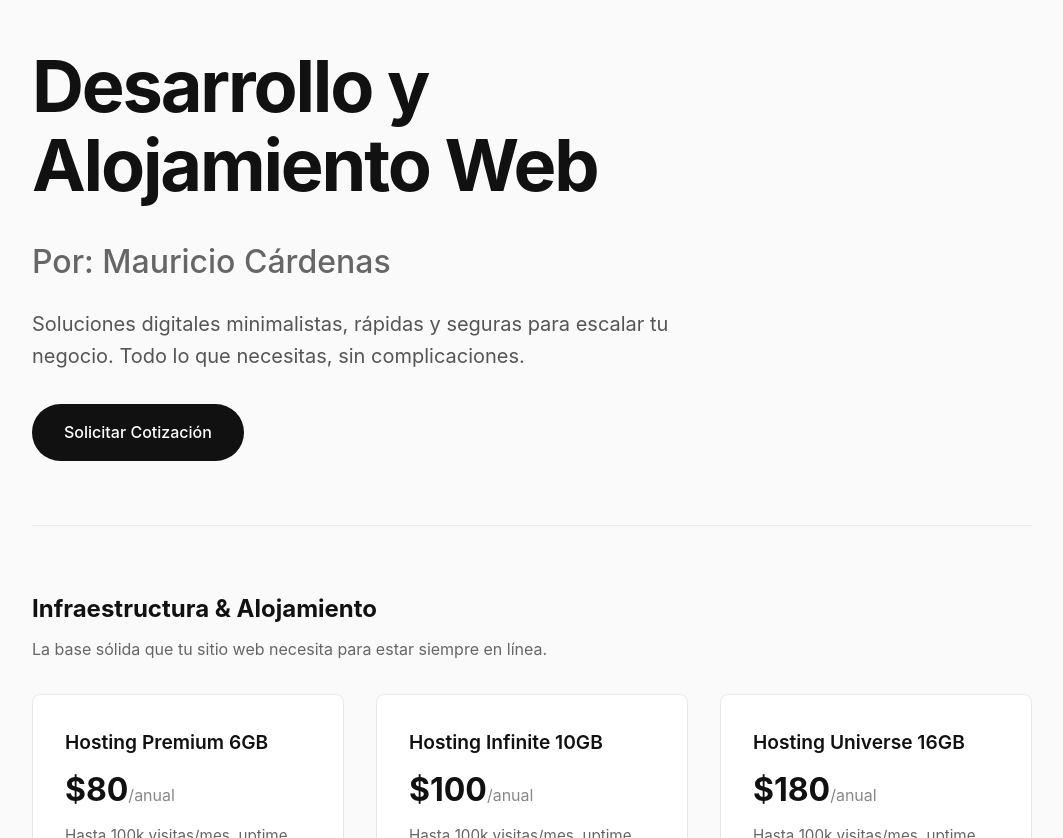
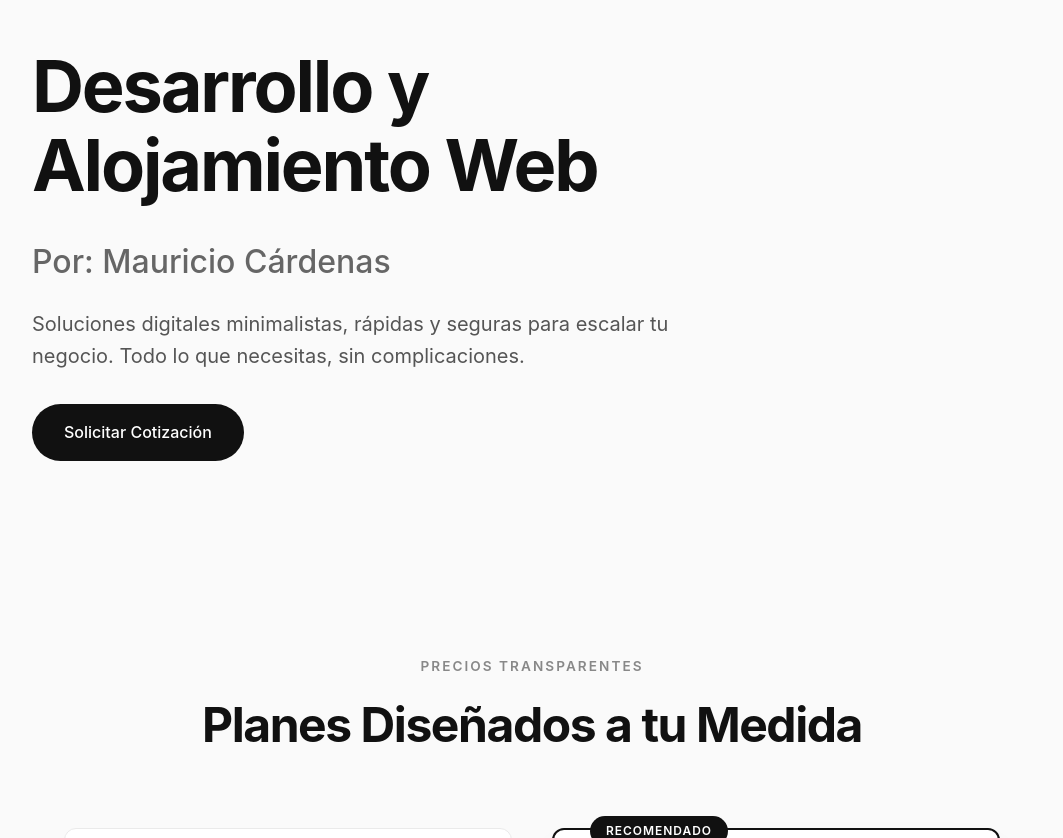
Before and after one commit to maujcardenas/tusitiowp, a SvelteKit app: page / in a window 1280 px wide. Shown: the part 114-952 px from the top of the page, without its empty margins (108-1171 px from the left). Built offline with nearby package versions, Linux system fonts and the light colour scheme.

Commit message:
Featured cards in plus page

```diff
--- a/src/routes/+page.svelte
+++ b/src/routes/+page.svelte
@@ -1,8 +1,9 @@
 <script>
+    import FeaturedCards from "$lib/FeaturedCards.svelte";
     // Datos de los servicios basados en la cotización
     const serviciosRecurrentes = [
         {
-            titulo: "Hosting Premium 6GB",
+            titulo: "Hosting 6GB",
             precio: "$80",
             periodo: "/anual",
             descripcion:
@@ -79,6 +80,8 @@
         </p>
         <a href="#contacto" class="btn">Solicitar Cotización</a>
     </header>
+
+    <FeaturedCards />
 
     <section class="section">
         <div class="section-header">
```
